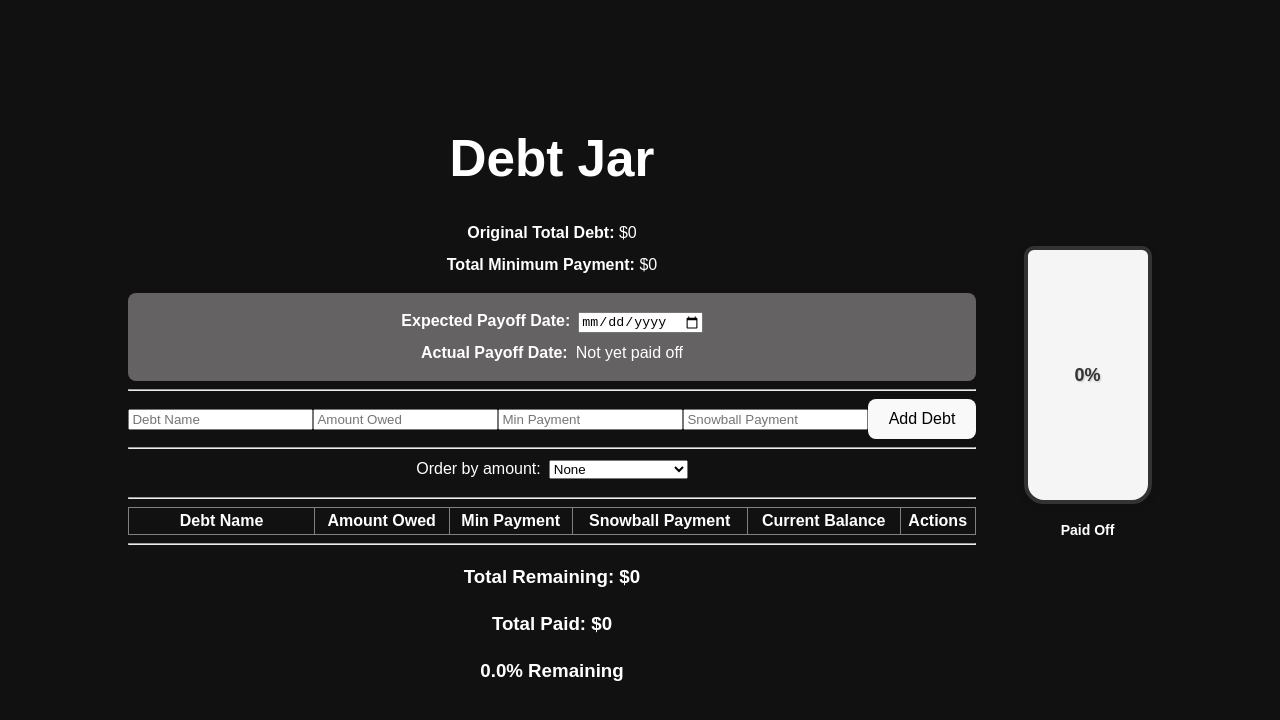
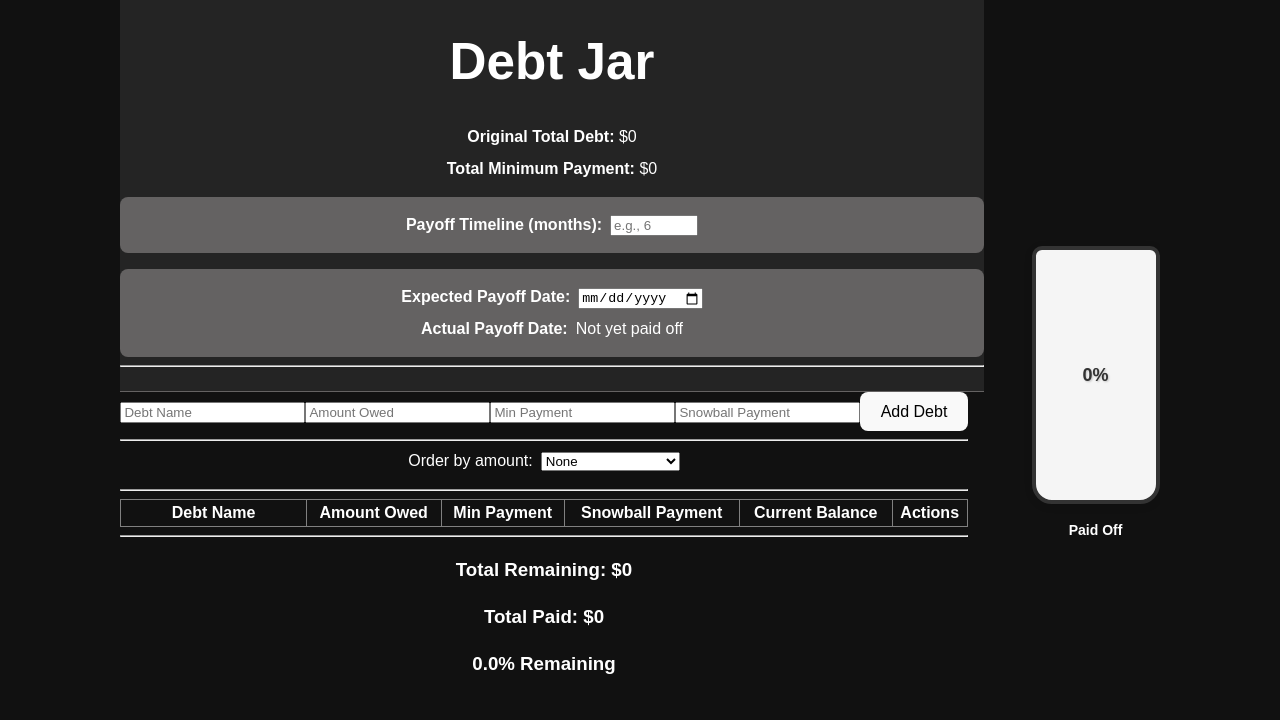
Before and after one commit to Danieltdasilva/debt-jar, a React (Vite) app in the folder debt-jar/: page / in a window 1280 px wide. Shown: the top 720 px of the page. Built offline with nearby package versions, Linux system fonts and the light colour scheme.

Commit message:
adding total min payment and payoff timeline

```diff
--- a/debt-jar/src/App.jsx
+++ b/debt-jar/src/App.jsx
@@ -1,12 +1,38 @@
-import { useState, useEffect } from "react";
+import { useState, useEffect, useRef } from "react";
 import "./App.css";
+import { loadData, saveData } from "./utils/storage";
 
 function App() {
-  const [debts, setDebts] = useState([]);
-  const [expectedPayoffDate, setExpectedPayoffDate] = useState("");
-  const [actualPayoffDate, setActualPayoffDate] = useState(null);
+  // Create ref for debt name input to focus after adding
+  const debtNameRef = useRef(null);
+
+  // Initialize state lazily from localStorage
+  const [debts, setDebts] = useState(() => {
+    const saved = loadData();
+    return saved?.debts || [];
+  });
+
+  const [expectedPayoffDate, setExpectedPayoffDate] = useState(() => {
+    const saved = loadData();
+    return saved?.expectedPayoffDate || "";
+  });
+
+  const [actualPayoffDate, setActualPayoffDate] = useState(() => {
+    const saved = loadData();
+    return saved?.actualPayoffDate || null;
+  });
+
+  const [sortDirection, setSortDirection] = useState(() => {
+    const saved = loadData();
+    return saved?.sortDirection || null;
+  });
+
+  const [payoffMonths, setPayoffMonths] = useState(() => {
+    const saved = loadData();
+    return saved?.payoffMonths || "";
+  });
+
   // sorting direction for amounts: "asc" | "desc" | null
-  const [sortDirection, setSortDirection] = useState(null);
   // track the debt currently being edited (null when not editing)
   const [editingId, setEditingId] = useState(null);
   const [editingValues, setEditingValues] = useState({
@@ -24,24 +50,10 @@ function App() {
     snowballPayment: "",
   });
 
-  // Load from localStorage
+  // Save to localStorage whenever data changes
   useEffect(() => {
-    const saved = JSON.parse(localStorage.getItem("snowballData"));
-    if (saved) {
-      setDebts(saved.debts);
-      setExpectedPayoffDate(saved.expectedPayoffDate || "");
-      setActualPayoffDate(saved.actualPayoffDate || null);
-      // originalTotalDebt is derived, so no need to restore it separately
-    }
-  }, []);
-
-  // Save to localStorage
-  useEffect(() => {
-    localStorage.setItem(
-      "snowballData",
-      JSON.stringify({ debts, expectedPayoffDate, actualPayoffDate })
-    );
-  }, [debts, expectedPayoffDate, actualPayoffDate]);
+    saveData({ debts, expectedPayoffDate, actualPayoffDate, sortDirection, payoffMonths });
+  }, [debts, expectedPayoffDate, actualPayoffDate, sortDirection, payoffMonths]);
 
   const handleChange = (e) => {
     setNewDebt({
@@ -101,13 +113,17 @@ function App() {
     if (!newDebt.name || !newDebt.amount) return;
 
     const amount = Number(newDebt.amount);
+    const months = payoffMonths ? Number(payoffMonths) : 0;
+
+    // Auto-calculate min payment if payoff months is set
+    const calculatedMinPayment = months > 0 ? Math.round((amount / months) * 100) / 100 : Number(newDebt.minPayment) || 0;
 
     const debtToAdd = {
       id: Date.now(),
       name: newDebt.name,
       originalAmount: amount,
       currentAmount: amount,
-      minPayment: Number(newDebt.minPayment) || 0,
+      minPayment: calculatedMinPayment,
       snowballPayment: Number(newDebt.snowballPayment) || 0,
     };
 
@@ -119,6 +135,11 @@ function App() {
       minPayment: "",
       snowballPayment: "",
     });
+
+    // Focus back to debt name input after adding
+    if (debtNameRef.current) {
+      debtNameRef.current.focus();
+    }
   };
 
   const updateCurrentAmount = (id, newAmount) => {
@@ -180,9 +201,22 @@ function App() {
     }
   }, [totalCurrentDebt, debts.length, actualPayoffDate]);
 
+  // Recalculate all min payments when payoff timeline changes
+  useEffect(() => {
+    if (payoffMonths && Number(payoffMonths) > 0) {
+      setDebts((prev) =>
+        prev.map((debt) => ({
+          ...debt,
+          minPayment: Math.round((debt.originalAmount / Number(payoffMonths)) * 100) / 100,
+        }))
+      );
+    }
+  }, [payoffMonths]);
+
   return (
-    <div className="container" style={{ display: "flex", gap: "3rem" }}>
-      <div style={{ flex: 1 }}>
+    <div className="container" style={{ display: "flex", gap: "3rem", height: "100vh", overflow: "hidden" }}>
+      <div style={{ flex: 1, display: "flex", flexDirection: "column", overflow: "hidden" }}>
+        <div style={{ position: "sticky", top: 0, backgroundColor: "#242424", paddingBottom: "1rem", zIndex: 10, borderBottom: "1px solid #646262" }}>
           <h1>Debt Jar</h1>
 
           {/* Original Total Section */}
@@ -192,6 +226,25 @@ function App() {
           </div>
           <div style={{ marginTop: "0.5rem" }}>
             <strong>Total Minimum Payment: </strong>${totalMinPayment.toLocaleString()}
+          </div>
+
+          <div style={{ marginTop: "1rem", padding: "1rem", backgroundColor: "#646262", borderRadius: "8px" }}>
+            <label>
+              <strong>Payoff Timeline (months):</strong>
+              <input
+                type="number"
+                min="1"
+                value={payoffMonths}
+                onChange={(e) => setPayoffMonths(e.target.value)}
+                placeholder="e.g., 6"
+                style={{ marginLeft: "0.5rem", width: "80px" }}
+              />
+            </label>
+            {payoffMonths && Number(payoffMonths) > 0 && (
+              <p style={{ marginTop: "0.5rem", fontSize: "14px", color: "#9c1313" }}>
+                Minimum payments will be auto-calculated based on this timeline.
+              </p>
+            )}
           </div>
 
           <div style={{ marginTop: "1rem", padding: "1rem", backgroundColor: "#646262", borderRadius: "8px" }}>
@@ -217,7 +270,9 @@ function App() {
           </div>
 
           <hr />
+        </div>
 
+        <div style={{ flex: 1, overflow: "auto", paddingRight: "1rem" }}>
           {/* Add Debt Form */}
           <form
             onSubmit={(e) => {
@@ -226,6 +281,7 @@ function App() {
             }}
           >
             <input
+              ref={debtNameRef}
               name="name"
               placeholder="Debt Name"
               value={newDebt.name}
@@ -244,6 +300,8 @@ function App() {
               placeholder="Min Payment"
               value={newDebt.minPayment}
               onChange={handleChange}
+              disabled={payoffMonths && Number(payoffMonths) > 0}
+              title={payoffMonths && Number(payoffMonths) > 0 ? "Auto-calculated from payoff timeline" : ""}
             />
             <input
               name="snowballPayment"
@@ -397,6 +455,7 @@ function App() {
             {percentageRemaining.toFixed(1)}% Remaining
           </h3>
         </div>
+      </div>
 
       {/* Jar Visualization on the Right */}
       <div
--- /dev/null
+++ b/debt-jar/src/utils/storage.js
@@ -0,0 +1,29 @@
+// LocalStorage utility functions for Debt Jar
+
+const STORAGE_KEY = "snowballData";
+
+export const loadData = () => {
+  try {
+    const saved = localStorage.getItem(STORAGE_KEY);
+    return saved ? JSON.parse(saved) : null;
+  } catch (error) {
+    console.error("Error loading data from localStorage:", error);
+    return null;
+  }
+};
+
+export const saveData = (data) => {
+  try {
+    localStorage.setItem(STORAGE_KEY, JSON.stringify(data));
+  } catch (error) {
+    console.error("Error saving data to localStorage:", error);
+  }
+};
+
+export const clearData = () => {
+  try {
+    localStorage.removeItem(STORAGE_KEY);
+  } catch (error) {
+    console.error("Error clearing localStorage:", error);
+  }
+};
```
Lines whose indentation alone changed are shown as unchanged.
